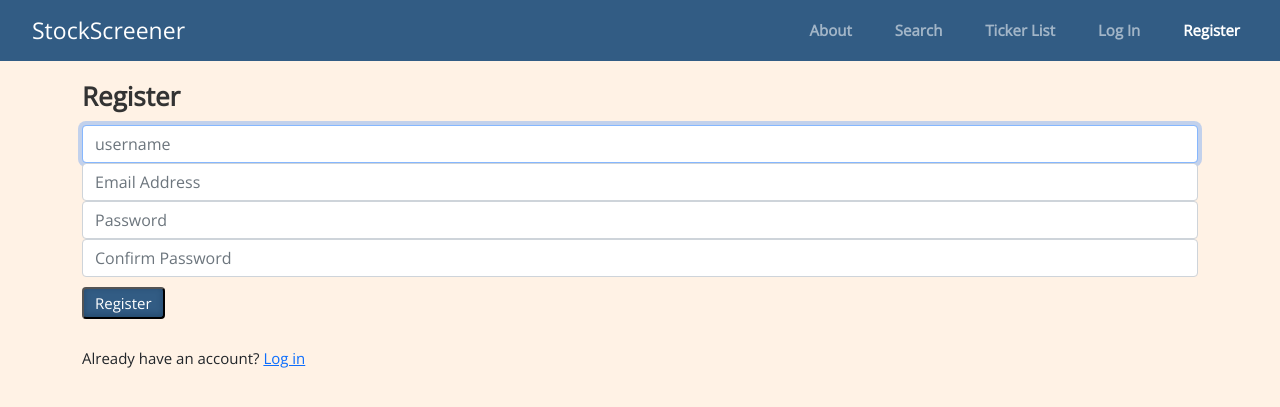
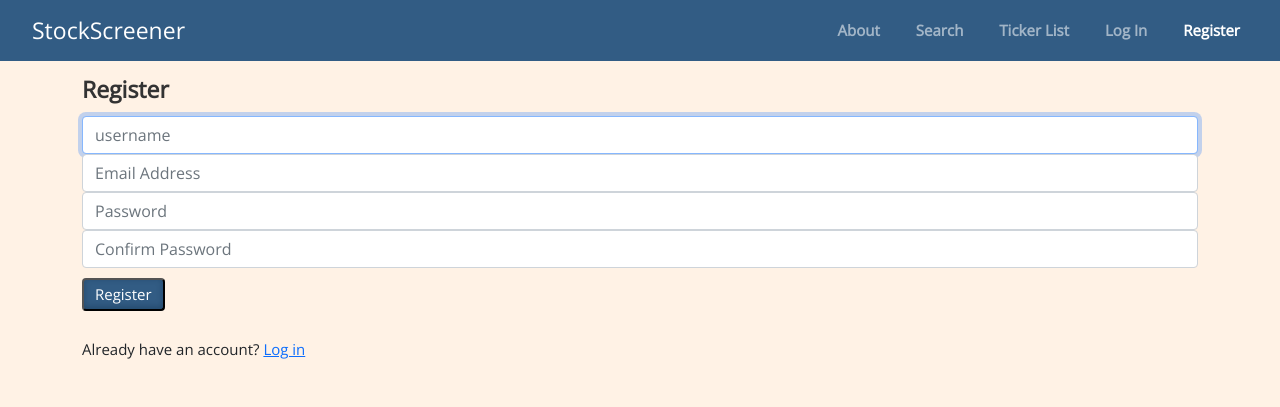
Before and after one commit to ahsamt/StockScreener, a Django app: page /register in a window 1280 px wide. Shown: the top 407 px of the page. Run offline with Django 3.2, Linux system fonts and the light colour scheme; parts of the project's set-up code (start-up, migrations or seed data) failed here and were passed over; some libraries are stand-ins or nearby versions.

Commit message:
minor styling adjustments

```diff
--- a/stockscreener/static/stockscreener/styles.css
+++ b/stockscreener/static/stockscreener/styles.css
@@ -35,12 +35,12 @@ button:hover {
 h1 {
   font-size: 30px;
   font-weight: 530;
-  padding: 30px 0px 7px 0px;
+  padding: 60px 0px 7px 0px;
 }
 
 h2 {
-  font-size: 26px;
-  padding: 20px 0 5px 0;
+  font-size: 23px;
+  padding: 15px 0 5px 0;
   font-weight: 600;
   color: var(--grey-font-color);
 }
@@ -60,7 +60,7 @@ h5 {
 }
 
 li > .nav-link {
-  margin: 0px 20px 0px 7px;
+  margin: 0px 20px 0px 0px;
   font-weight: bolder;
 }
 
--- a/stockscreener/views.py
+++ b/stockscreener/views.py
@@ -51,8 +51,8 @@ def index(request):
                     data1, data2 = prep_graph_data(stock)
                     stockFull = sp500[stock]
                     closing_price, change = get_change_info(data1, stock)
-                    graph1 = make_graph_1(data1, stock, 480, 600)
-                    graph2 = make_graph_2(data2, stock, 480, 600)
+                    graph1 = make_graph_1(data1, stock, 470, 630)
+                    graph2 = make_graph_2(data2, stock, 470, 630)
 
                     watchlisted = False
                     stockID = None
```
Also changed, not shown: db.sqlite3.
